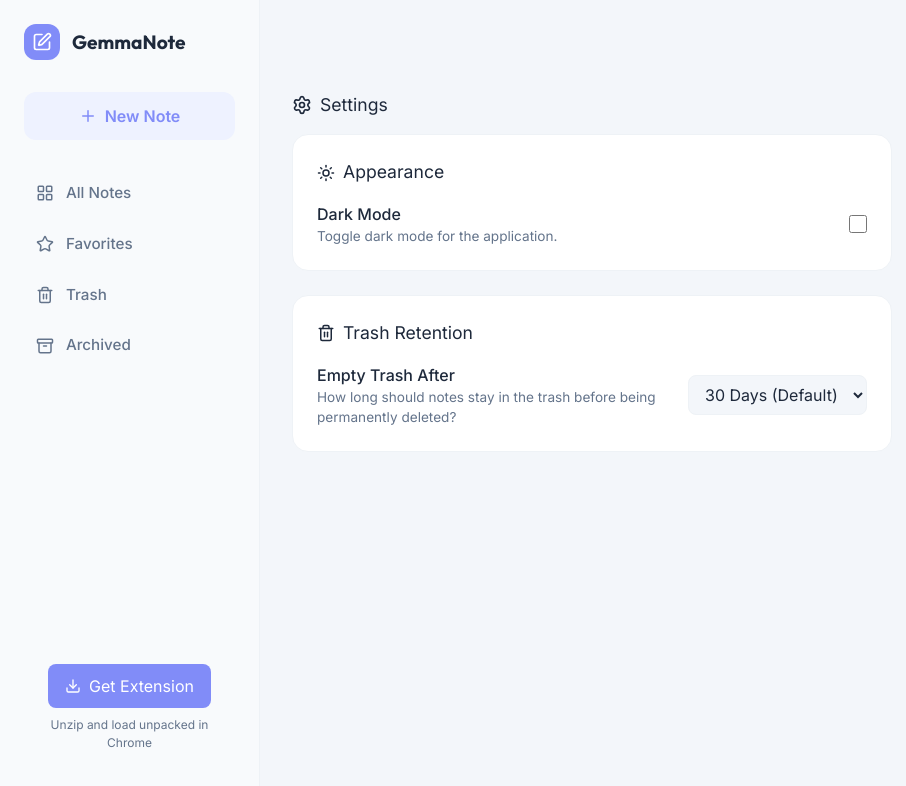
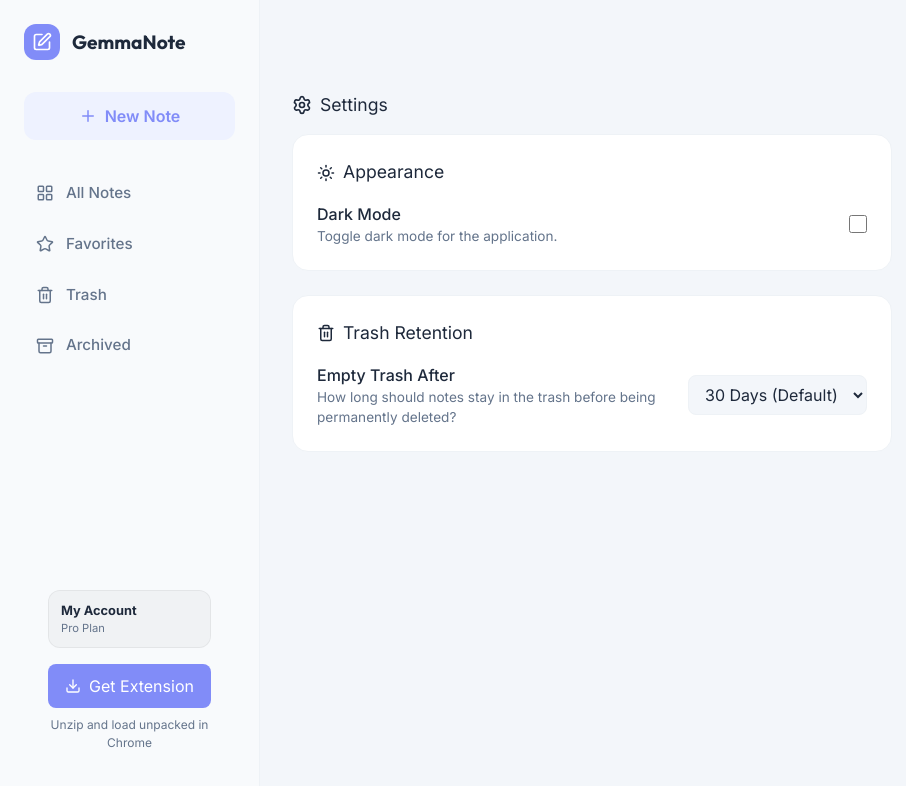
Before and after one commit to kkeyqik/GemmaNote, a Next.js app: page /dashboard/settings in a window 1280 px wide. Shown: the top 786 px of the page, without its empty margins (0-906 px from the left). Built offline with nearby package versions, Linux system fonts and the light colour scheme; no server answers.

Commit message:
feat: implement Dashboard Client-Side Auth Guard and add Clerk User Profile to Sidebar

```diff
--- a/src/app/(app)/dashboard/page.tsx
+++ b/src/app/(app)/dashboard/page.tsx
@@ -3,6 +3,8 @@
 import { useEffect, useState, useRef, useMemo, useCallback } from "react";
 import gsap from "gsap";
 import Link from "next/link";
+import { useRouter } from "next/navigation";
+import { useAuth, useUser } from "@clerk/nextjs";
 import Editor from "@/components/Editor";
 import { PenSquare, LayoutGrid, Star, Trash2, Archive, Plus, Search, Sun, Moon, Settings, FileText, BarChart2, Download, RotateCcw, XCircle, Trash, List as ListIcon, Grid as GridIcon, CheckCircle2, Tag, Cloud } from "lucide-react";
 import Sidebar from "@/components/Sidebar";
@@ -36,6 +38,16 @@ function extensionContentToSafeHtml(content: string) {
 }
 
 export default function Dashboard() {
+  const { isSignedIn, isLoaded } = useAuth();
+  const { user } = useUser();
+  const router = useRouter();
+
+  useEffect(() => {
+    if (isLoaded && !isSignedIn) {
+      router.push("/login");
+    }
+  }, [isLoaded, isSignedIn, router]);
+
   const [notes, setNotes] = useState<any[]>([]);
   const [activeNoteId, setActiveNoteId] = useState<string | null>(null);
   const [activeFolder, setActiveFolder] = useState<'all' | 'favorites' | 'trash' | 'archived'>('all');
@@ -494,6 +506,17 @@ export default function Dashboard() {
     archived: notes.filter(n => n.isArchived && !n.isTrash).length,
   };
 
+  if (!isLoaded) {
+    return (
+      <div className="min-h-screen flex items-center justify-center bg-[#F8FAFC]">
+        <div className="flex flex-col items-center gap-3">
+          <div className="w-10 h-10 border-4 border-indigo-600 border-t-transparent rounded-full animate-spin" />
+          <p className="text-sm font-semibold text-slate-500">Loading workspace...</p>
+        </div>
+      </div>
+    );
+  }
+
   const topFavorites = notes.filter(n => n.isFavorite && !n.isTrash).slice(0, 5);
   const seoData = calculateSeoScore(activeNote);
 
--- a/src/components/Sidebar.tsx
+++ b/src/components/Sidebar.tsx
@@ -1,6 +1,7 @@
 import React from 'react';
 import { PenSquare, Plus, LayoutGrid, Star, Trash2, Archive, Download } from 'lucide-react';
 import { useRouter, usePathname } from 'next/navigation';
+import { useUser, UserButton } from '@clerk/nextjs';
 
 export type Counts = {
   all: number;
@@ -24,6 +25,7 @@ export default function Sidebar({
 }: SidebarProps) {
   const router = useRouter();
   const pathname = usePathname();
+  const { user } = useUser();
   const isSettingsPage = pathname === '/dashboard/settings';
 
   const handleFolderClick = (folder: string) => {
@@ -76,6 +78,18 @@ export default function Sidebar({
       </nav>
 
       <div style={{ marginTop: 'auto', padding: '0 24px 24px 24px' }}>
+        <div style={{ display: 'flex', alignItems: 'center', gap: '12px', padding: '10px 12px', borderRadius: '12px', background: 'rgba(0,0,0,0.03)', marginBottom: '16px', border: '1px solid rgba(0,0,0,0.05)' }}>
+          <UserButton showName={false} afterSignOutUrl="/login" />
+          <div style={{ display: 'flex', flexDirection: 'column', minWidth: 0 }}>
+            <span style={{ fontSize: '0.8rem', fontWeight: 700, color: 'var(--text-primary)', whiteSpace: 'nowrap', overflow: 'hidden', textOverflow: 'ellipsis' }}>
+              {user?.primaryEmailAddress?.emailAddress?.split('@')[0] || user?.fullName || 'My Account'}
+            </span>
+            <span style={{ fontSize: '0.7rem', color: 'var(--text-secondary)', whiteSpace: 'nowrap', overflow: 'hidden', textOverflow: 'ellipsis' }}>
+              {user?.primaryEmailAddress?.emailAddress || 'Pro Plan'}
+            </span>
+          </div>
+        </div>
+
         <a href="/extension.zip" download className="btn-primary" style={{ display: 'flex', gap: '8px', alignItems: 'center', justifyContent: 'center', width: '100%', textDecoration: 'none', background: 'var(--accent)', color: '#fff', borderRadius: '8px', padding: '10px' }}>
           <Download size={16} /> Get Extension
         </a>
```
